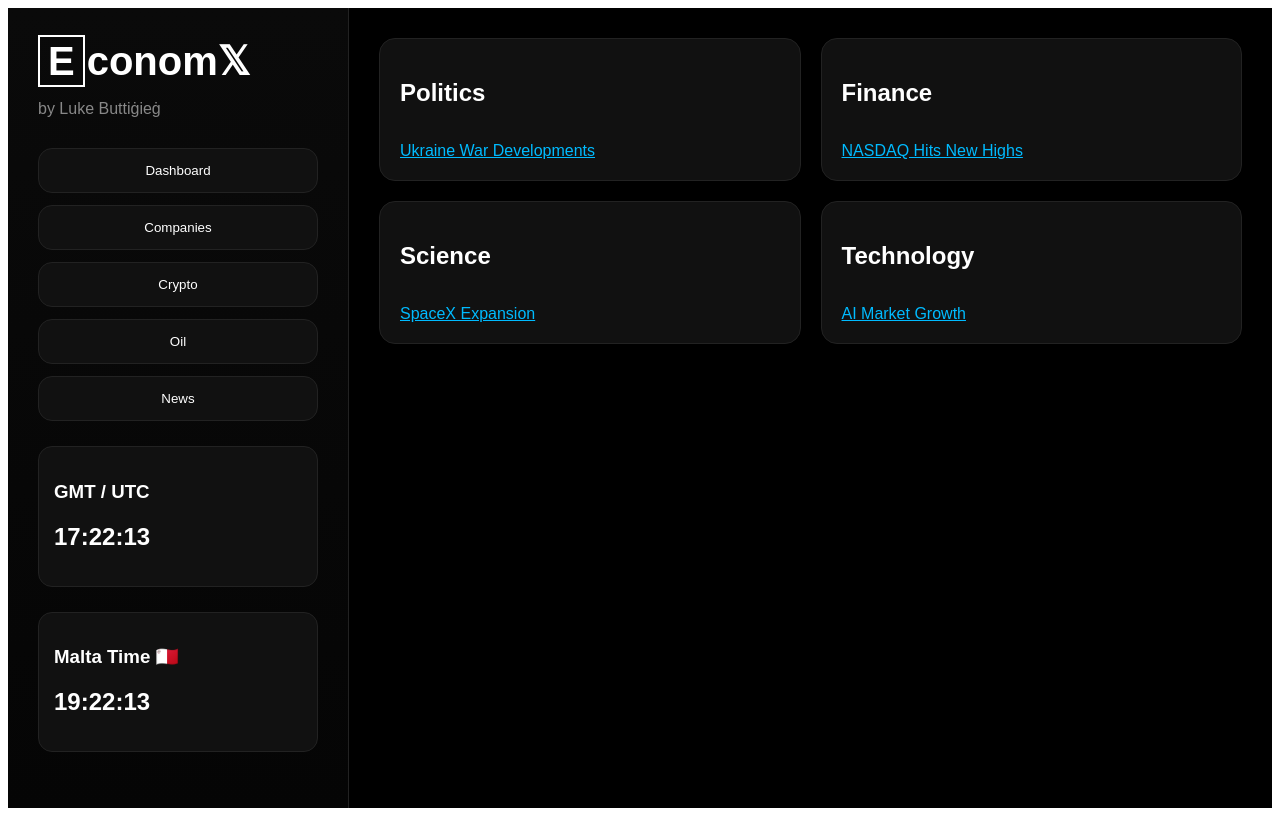
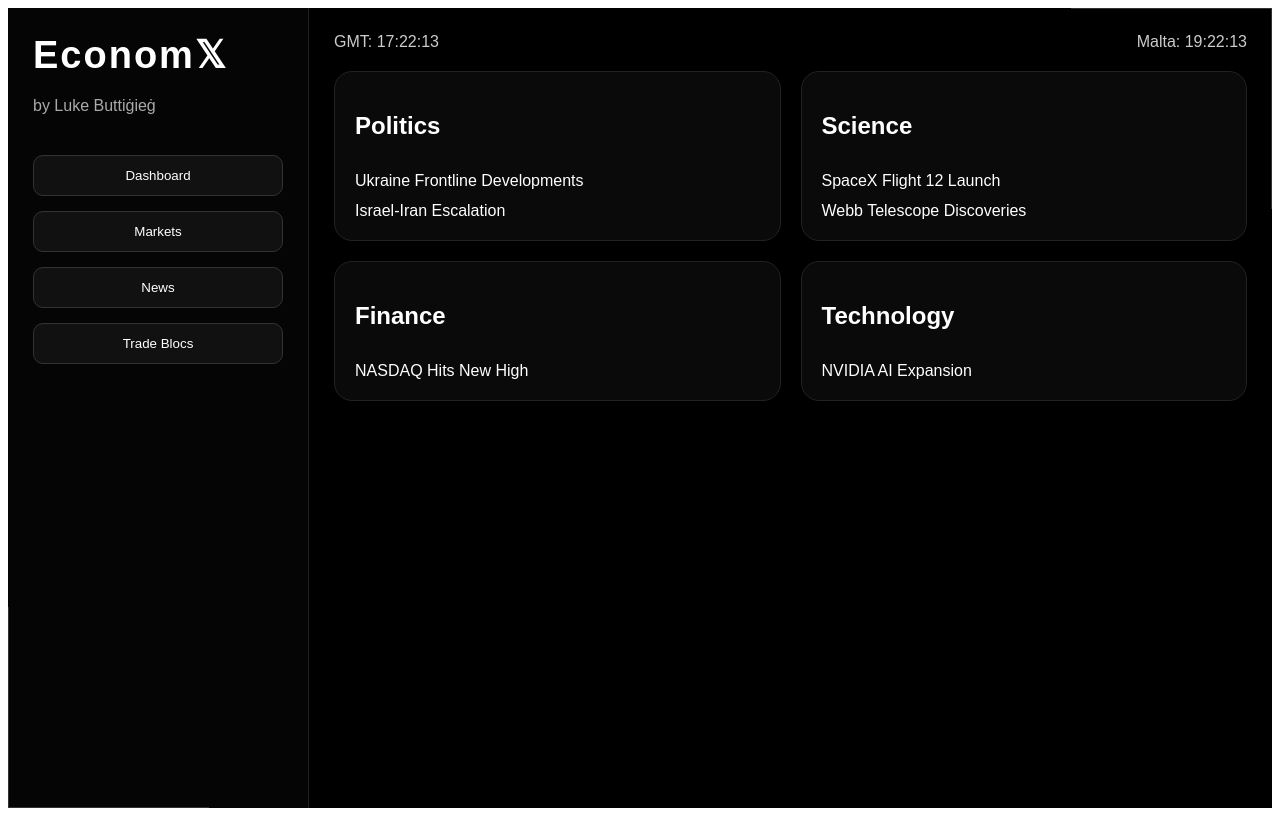
Before and after one commit to Lvke15/EconomX, a Next.js app: page / in a window 1280 px wide. Both pictures are taken after a click on the button "News". Built offline with nearby package versions, Linux system fonts and the light colour scheme.

Commit message:
Update index.js

```diff
--- a/pages/index.js
+++ b/pages/index.js
@@ -1,251 +1,184 @@
-
 import { useState, useEffect } from "react";
 
 export default function Home() {
   const [page, setPage] = useState("dashboard");
   const [selectedCountry, setSelectedCountry] = useState(null);
+
   const [gmtTime, setGmtTime] = useState("");
   const [maltaTime, setMaltaTime] = useState("");
 
   useEffect(() => {
-    const update = () => {
+    const updateClock = () => {
       const now = new Date();
 
       setGmtTime(
         now.toLocaleTimeString("en-GB", {
-          timeZone: "UTC"
+          timeZone: "UTC",
         })
       );
 
       setMaltaTime(
         now.toLocaleTimeString("en-GB", {
-          timeZone: "Europe/Malta"
+          timeZone: "Europe/Malta",
         })
       );
     };
 
-    update();
-
-    const interval = setInterval(update, 1000);
+    updateClock();
+    const interval = setInterval(updateClock, 1000);
 
     return () => clearInterval(interval);
   }, []);
 
   const countries = {
     usa: {
+      name: "United States",
       flag: "🇺🇸",
-      name: "United States",
+      gdp: "$30.5 Trillion",
+      currency: "US Dollar",
       capital: "Washington D.C.",
-      population: "341M",
-      currency: "US Dollar",
-      gdp: "$29.1 Trillion",
-      exports: "Technology, Aircraft, Oil",
-      imports: "Machinery, Electronics",
+      population: "341 Million",
+      exports: "Technology, Oil, Aircraft",
+      imports: "Consumer Goods, Electronics",
+      bloc: "USMCA, NATO",
       leader: "President",
-      bloc: "USMCA",
       war: "No direct war",
-      wiki: "https://en.wikipedia.org/wiki/United_States"
+      wiki: "https://en.wikipedia.org/wiki/United_States",
     },
 
     germany: {
+      name: "Germany",
       flag: "🇩🇪",
-      name: "Germany",
+      gdp: "$5.7 Trillion",
+      currency: "Euro",
       capital: "Berlin",
-      population: "84M",
-      currency: "Euro",
-      gdp: "$4.9 Trillion",
-      exports: "Cars, Chemicals",
+      population: "84 Million",
+      exports: "Cars, Machinery",
       imports: "Energy, Electronics",
+      bloc: "EU, NATO",
       leader: "Chancellor",
-      bloc: "EU / EEA",
       war: "No direct war",
-      wiki: "https://en.wikipedia.org/wiki/Germany"
+      wiki: "https://en.wikipedia.org/wiki/Germany",
     },
 
     china: {
+      name: "China",
       flag: "🇨🇳",
-      name: "China",
+      gdp: "$19.8 Trillion",
+      currency: "Yuan",
       capital: "Beijing",
-      population: "1.4B",
-      currency: "Yuan",
-      gdp: "$18.5 Trillion",
-      exports: "Electronics, Steel",
-      imports: "Oil, Semiconductors",
+      population: "1.4 Billion",
+      exports: "Electronics, Manufacturing",
+      imports: "Energy, Chips",
+      bloc: "BRICS",
       leader: "President",
-      bloc: "BRICS",
-      war: "No active war",
-      wiki: "https://en.wikipedia.org/wiki/China"
+      war: "No direct war",
+      wiki: "https://en.wikipedia.org/wiki/China",
     },
 
     india: {
+      name: "India",
       flag: "🇮🇳",
-      name: "India",
+      gdp: "$4.3 Trillion",
+      currency: "Indian Rupee",
       capital: "New Delhi",
-      population: "1.45B",
-      currency: "Indian Rupee",
-      gdp: "$4.1 Trillion",
-      exports: "IT Services, Pharmaceuticals",
+      population: "1.43 Billion",
+      exports: "IT, Pharmaceuticals",
       imports: "Oil, Electronics",
+      bloc: "BRICS",
       leader: "Prime Minister",
-      bloc: "BRICS",
-      war: "Regional tensions",
-      wiki: "https://en.wikipedia.org/wiki/India"
+      war: "Border tensions",
+      wiki: "https://en.wikipedia.org/wiki/India",
     },
 
     malta: {
+      name: "Malta",
       flag: "🇲🇹",
-      name: "Malta",
+      gdp: "$24 Billion",
+      currency: "Euro",
       capital: "Valletta",
-      population: "560K",
-      currency: "Euro",
-      gdp: "$25 Billion",
-      exports: "Services, Electronics",
+      population: "560,000",
+      exports: "Electronics, Financial Services",
       imports: "Fuel, Machinery",
+      bloc: "EU",
       leader: "Prime Minister",
-      bloc: "EU / Eurozone",
-      war: "None",
-      wiki: "https://en.wikipedia.org/wiki/Malta"
-    }
+      war: "No war",
+      wiki: "https://en.wikipedia.org/wiki/Malta",
+    },
   };
 
   const companies = [
-    ["Apple", "$3.2T", "+2.3%"],
-    ["Microsoft", "$3.1T", "+1.8%"],
-    ["NVIDIA", "$2.8T", "+5.4%"],
-    ["Amazon", "$2.1T", "+1.5%"],
-    ["Google", "$2.0T", "+1.2%"],
-    ["Meta", "$1.4T", "+2.0%"],
-    ["Tesla", "$780B", "-3.1%"],
-    ["Samsung", "$490B", "+0.8%"],
-    ["BYD", "$140B", "+4.2%"],
-    ["ExxonMobil", "$530B", "+1.0%"]
+    ["Apple", "+2.4%", "green"],
+    ["Microsoft", "+1.2%", "green"],
+    ["NVIDIA", "+4.7%", "green"],
+    ["Amazon", "-0.8%", "red"],
+    ["Tesla", "-2.2%", "red"],
+    ["Google", "+1.8%", "green"],
+    ["Meta", "+2.9%", "green"],
+    ["Samsung", "+0.7%", "green"],
+    ["BYD", "+3.5%", "green"],
+    ["ExxonMobil", "-1.1%", "red"],
   ];
 
   const cryptos = [
-    ["Bitcoin", "$108,000", "+4.1%"],
-    ["Ethereum", "$5,200", "+3.0%"],
-    ["Solana", "$240", "+8.0%"],
-    ["BNB", "$910", "+2.2%"],
-    ["XRP", "$2.90", "+5.0%"],
-    ["Cardano", "$1.50", "+1.2%"],
-    ["Dogecoin", "$0.45", "-1.0%"],
-    ["Avalanche", "$92", "+3.3%"],
-    ["Chainlink", "$48", "+2.9%"],
-    ["Toncoin", "$11", "+4.0%"]
+    ["Bitcoin", "+3.4%", "green"],
+    ["Ethereum", "+1.9%", "green"],
+    ["Solana", "-2.4%", "red"],
+    ["XRP", "+4.1%", "green"],
+    ["BNB", "-1.5%", "red"],
+    ["Cardano", "+2.3%", "green"],
+    ["Dogecoin", "-0.7%", "red"],
+    ["Avalanche", "+3.1%", "green"],
+    ["Polkadot", "-2.1%", "red"],
+    ["Chainlink", "+1.4%", "green"],
   ];
 
   const oil = [
-    ["Brent Oil", "$82", "+1.5%"],
-    ["WTI Crude", "$79", "+1.2%"],
-    ["Saudi Aramco", "$2.1T", "+0.9%"],
-    ["Shell", "$220B", "+0.6%"],
-    ["BP", "$115B", "-0.3%"],
-    ["Chevron", "$310B", "+0.8%"],
-    ["TotalEnergies", "$170B", "+1.0%"]
+    ["Brent Crude", "-0.5%", "red"],
+    ["WTI Crude", "+0.4%", "green"],
+    ["Shell", "+1.2%", "green"],
+    ["BP", "-0.8%", "red"],
+    ["Chevron", "+0.9%", "green"],
+    ["TotalEnergies", "+0.3%", "green"],
   ];
-
-  const renderCards = (items) => (
-    <div style={styles.grid}>
-      {items.map((item, i) => (
-        <div key={i} style={styles.card}>
-          <h2>{item[0]}</h2>
-
-          <h1>{item[1]}</h1>
-
-          <p
-            style={{
-              color:
-                item[2][0] === "+"
-                  ? "#00ff88"
-                  : "#ff5555"
-            }}
-          >
-            {item[2]}
-          </p>
-
-          <svg width="100%" height="60">
-            <polyline
-              fill="none"
-              stroke={
-                item[2][0] === "+"
-                  ? "#00ff88"
-                  : "#ff5555"
-              }
-              strokeWidth="3"
-              points={
-                item[2][0] === "+"
-                  ? "0,50 20,35 40,45 60,18 80,28 100,10 120,18 140,5"
-                  : "0,10 20,18 40,15 60,30 80,25 100,40 120,45 140,52"
-              }
-            />
-          </svg>
-        </div>
-      ))}
-    </div>
-  );
 
   return (
     <div style={styles.container}>
-      <aside style={styles.sidebar}>
-        <div
-          style={styles.logo}
-          onClick={() => setPage("dashboard")}
-        >
-          <span style={styles.logoE}>E</span>conom𝕏
+      <div style={styles.sidebar}>
+        <div onClick={() => setPage("dashboard")} style={styles.logo}>
+          Econom𝕏
         </div>
 
-        <p style={styles.credit}>
-          by Luke Buttiġieġ
-        </p>
+        <div style={styles.byline}>by Luke Buttiġieġ</div>
 
-        <div style={styles.menu}>
         <button style={styles.button} onClick={() => setPage("dashboard")}>
           Dashboard
         </button>
 
-          <button style={styles.button} onClick={() => setPage("companies")}>
-            Companies
-          </button>
-
-          <button style={styles.button} onClick={() => setPage("crypto")}>
-            Crypto
-          </button>
-
-          <button style={styles.button} onClick={() => setPage("oil")}>
-            Oil
+        <button style={styles.button} onClick={() => setPage("markets")}>
+          Markets
         </button>
 
         <button style={styles.button} onClick={() => setPage("news")}>
           News
         </button>
+
+        <button style={styles.button} onClick={() => setPage("blocs")}>
+          Trade Blocs
+        </button>
       </div>
 
-        <div style={styles.clockBox}>
-          <h3>GMT / UTC</h3>
-          <h2>{gmtTime}</h2>
+      <div style={styles.main}>
+        <div style={styles.topbar}>
+          <div>GMT: {gmtTime}</div>
+          <div>Malta: {maltaTime}</div>
         </div>
 
-        <div style={styles.clockBox}>
-          <h3>Malta Time 🇲🇹</h3>
-          <h2>{maltaTime}</h2>
-        </div>
-      </aside>
-
-      <main style={styles.main}>
         {page === "dashboard" && (
           <>
-            <div style={styles.header}>
-              <div>
-                <h1>Global Economic Dashboard</h1>
-                <p style={{ color: "#888" }}>
-                  May 2026 Economic Intelligence
-                </p>
-              </div>
+            <div style={styles.panel}>
+              <h1>Global Economic Heatmap</h1>
 
-              <div style={styles.live}>● LIVE</div>
-            </div>
-
-            <div style={styles.mapContainer}>
               <svg viewBox="0 0 1000 500" style={styles.map}>
                 <image
                   href="https://upload.wikimedia.org/wikipedia/commons/8/80/World_map_-_low_resolution.svg"
@@ -253,43 +186,90 @@
                   y="0"
                   width="1000"
                   height="500"
-                  opacity="0.9"
                 />
 
-                <circle cx="180" cy="160" r="18" fill="#ffffff22"
-                  onMouseEnter={() => setSelectedCountry(countries.usa)} />
+                <circle
+                  cx="170"
+                  cy="150"
+                  r="18"
+                  fill="#ffffff10"
+                  stroke="white"
+                  strokeWidth="2"
+                  style={{ cursor: "pointer" }}
+                  onMouseEnter={() =>
+                    setSelectedCountry(countries.usa)
+                  }
+                />
 
-                <circle cx="505" cy="145" r="10" fill="#ffffff22"
-                  onMouseEnter={() => setSelectedCountry(countries.germany)} />
+                <circle
+                  cx="505"
+                  cy="145"
+                  r="10"
+                  fill="#ffffff20"
+                  stroke="white"
+                  strokeWidth="2"
+                  style={{ cursor: "pointer" }}
+                  onMouseEnter={() =>
+                    setSelectedCountry(countries.germany)
+                  }
+                />
 
-                <circle cx="760" cy="200" r="16" fill="#ffffff22"
-                  onMouseEnter={() => setSelectedCountry(countries.china)} />
+                <circle
+                  cx="740"
+                  cy="200"
+                  r="18"
+                  fill="#ffffff20"
+                  stroke="white"
+                  strokeWidth="2"
+                  style={{ cursor: "pointer" }}
+                  onMouseEnter={() =>
+                    setSelectedCountry(countries.china)
+                  }
+                />
 
-                <circle cx="700" cy="260" r="14" fill="#ffffff22"
-                  onMouseEnter={() => setSelectedCountry(countries.india)} />
+                <circle
+                  cx="700"
+                  cy="260"
+                  r="14"
+                  fill="#ffffff20"
+                  stroke="white"
+                  strokeWidth="2"
+                  style={{ cursor: "pointer" }}
+                  onMouseEnter={() =>
+                    setSelectedCountry(countries.india)
+                  }
+                />
 
-                <circle cx="520" cy="210" r="6" fill="#ffffff22"
-                  onMouseEnter={() => setSelectedCountry(countries.malta)} />
+                <circle
+                  cx="520"
+                  cy="210"
+                  r="6"
+                  fill="#ffffff20"
+                  stroke="white"
+                  strokeWidth="2"
+                  style={{ cursor: "pointer" }}
+                  onMouseEnter={() =>
+                    setSelectedCountry(countries.malta)
+                  }
+                />
               </svg>
             </div>
 
             {selectedCountry && (
               <div style={styles.countryPanel}>
-                <h1>
+                <h2>
                   {selectedCountry.flag} {selectedCountry.name}
-                </h1>
+                </h2>
 
-                <div style={styles.infoGrid}>
-                  <div>Capital: {selectedCountry.capital}</div>
-                  <div>Population: {selectedCountry.population}</div>
-                  <div>Currency: {selectedCountry.currency}</div>
-                  <div>GDP: {selectedCountry.gdp}</div>
-                  <div>Exports: {selectedCountry.exports}</div>
-                  <div>Imports: {selectedCountry.imports}</div>
-                  <div>Leader: {selectedCountry.leader}</div>
-                  <div>Trade Bloc: {selectedCountry.bloc}</div>
-                  <div>Conflict Status: {selectedCountry.war}</div>
-                </div>
+                <p><b>GDP:</b> {selectedCountry.gdp}</p>
+                <p><b>Currency:</b> {selectedCountry.currency}</p>
+                <p><b>Capital:</b> {selectedCountry.capital}</p>
+                <p><b>Population:</b> {selectedCountry.population}</p>
+                <p><b>Exports:</b> {selectedCountry.exports}</p>
+                <p><b>Imports:</b> {selectedCountry.imports}</p>
+                <p><b>Trade Blocs:</b> {selectedCountry.bloc}</p>
+                <p><b>Leader:</b> {selectedCountry.leader}</p>
+                <p><b>War Status:</b> {selectedCountry.war}</p>
 
                 <a
                   href={selectedCountry.wiki}
@@ -297,51 +277,179 @@
                   rel="noreferrer"
                   style={styles.link}
                 >
-                  Open Wikipedia
+                  Wikipedia Page
                 </a>
               </div>
             )}
           </>
         )}
 
-        {page === "companies" && renderCards(companies)}
+        {page === "markets" && (
+          <>
+            <div style={styles.marketSection}>
+              <h2>Top Companies</h2>
 
-        {page === "crypto" && renderCards(cryptos)}
+              {companies.map((c, i) => (
+                <div key={i} style={styles.marketCard}>
+                  <div>
+                    <b>{c[0]}</b>
+                  </div>
 
-        {page === "oil" && renderCards(oil)}
+                  <div
+                    style={{
+                      color: c[2] === "green" ? "#00ff88" : "#ff4444",
+                    }}
+                  >
+                    {c[1]}
+                  </div>
+
+                  <div style={styles.chart}>
+                    ╱╲╱╲╱╲╱╲
+                  </div>
+                </div>
+              ))}
+            </div>
+
+            <div style={styles.marketSection}>
+              <h2>Cryptocurrencies</h2>
+
+              {cryptos.map((c, i) => (
+                <div key={i} style={styles.marketCard}>
+                  <div>
+                    <b>{c[0]}</b>
+                  </div>
+
+                  <div
+                    style={{
+                      color: c[2] === "green" ? "#00ff88" : "#ff4444",
+                    }}
+                  >
+                    {c[1]}
+                  </div>
+
+                  <div style={styles.chart}>
+                    ╱╲╱╲╱╲╱╲
+                  </div>
+                </div>
+              ))}
+            </div>
+
+            <div style={styles.marketSection}>
+              <h2>Oil & Energy</h2>
+
+              {oil.map((c, i) => (
+                <div key={i} style={styles.marketCard}>
+                  <div>
+                    <b>{c[0]}</b>
+                  </div>
+
+                  <div
+                    style={{
+                      color: c[2] === "green" ? "#00ff88" : "#ff4444",
+                    }}
+                  >
+                    {c[1]}
+                  </div>
+
+                  <div style={styles.chart}>
+                    ╱╲╱╲╱╲╱╲
+                  </div>
+                </div>
+              ))}
+            </div>
+          </>
+        )}
 
         {page === "news" && (
           <div style={styles.newsGrid}>
             <div style={styles.newsCard}>
               <h2>Politics</h2>
-              <a href="https://en.wikipedia.org/wiki/Russo-Ukrainian_War" target="_blank" rel="noreferrer" style={styles.link}>
-                Ukraine War Developments
+
+              <a
+                href="https://en.wikipedia.org/wiki/Russo-Ukrainian_War"
+                target="_blank"
+                rel="noreferrer"
+                style={styles.link}
+              >
+                Ukraine Frontline Developments
+              </a>
+
+              <a
+                href="https://en.wikipedia.org/wiki/2026_Israeli%E2%80%93Iranian_conflict"
+                target="_blank"
+                rel="noreferrer"
+                style={styles.link}
+              >
+                Israel-Iran Escalation
+              </a>
+            </div>
+
+            <div style={styles.newsCard}>
+              <h2>Science</h2>
+
+              <a
+                href="https://en.wikipedia.org/wiki/SpaceX"
+                target="_blank"
+                rel="noreferrer"
+                style={styles.link}
+              >
+                SpaceX Flight 12 Launch
+              </a>
+
+              <a
+                href="https://en.wikipedia.org/wiki/James_Webb_Space_Telescope"
+                target="_blank"
+                rel="noreferrer"
+                style={styles.link}
+              >
+                Webb Telescope Discoveries
               </a>
             </div>
 
             <div style={styles.newsCard}>
               <h2>Finance</h2>
-              <a href="https://en.wikipedia.org/wiki/Nasdaq" target="_blank" rel="noreferrer" style={styles.link}>
-                NASDAQ Hits New Highs
-              </a>
-            </div>
 
-            <div style={styles.newsCard}>
-              <h2>Science</h2>
-              <a href="https://en.wikipedia.org/wiki/SpaceX" target="_blank" rel="noreferrer" style={styles.link}>
-                SpaceX Expansion
+              <a
+                href="https://en.wikipedia.org/wiki/Nasdaq"
+                target="_blank"
+                rel="noreferrer"
+                style={styles.link}
+              >
+                NASDAQ Hits New High
               </a>
             </div>
 
             <div style={styles.newsCard}>
               <h2>Technology</h2>
-              <a href="https://en.wikipedia.org/wiki/Artificial_intelligence" target="_blank" rel="noreferrer" style={styles.link}>
-                AI Market Growth
+
+              <a
+                href="https://en.wikipedia.org/wiki/Nvidia"
+                target="_blank"
+                rel="noreferrer"
+                style={styles.link}
+              >
+                NVIDIA AI Expansion
               </a>
             </div>
           </div>
         )}
-      </main>
+
+        {page === "blocs" && (
+          <div style={styles.panel}>
+            <h1>Trade Blocs</h1>
+
+            <p>🇪🇺 European Union</p>
+            <p>🇪🇺 EEA</p>
+            <p>🇨🇭 EFTA</p>
+            <p>🇧🇷 MERCOSUR</p>
+            <p>🇨🇳 BRICS</p>
+            <p>🇸🇬 ASEAN</p>
+          </div>
+        )}
+      </div>
+
+      <div style={styles.cornerTop}></div>
+      <div style={styles.cornerBottom}></div>
     </div>
   );
 }
@@ -349,133 +457,142 @@
 const styles = {
   container: {
     display: "flex",
-    minHeight: "100vh",
     background: "#000",
     color: "white",
-    fontFamily: "Arial"
+    minHeight: "100vh",
+    fontFamily: "Arial",
+    position: "relative",
+    overflow: "hidden",
   },
 
   sidebar: {
-    width: "280px",
-    background: "linear-gradient(to bottom,#0a0a0a,#050505)",
+    width: "250px",
+    background: "#050505",
     borderRight: "1px solid #222",
-    padding: "30px"
+    padding: "25px",
+    display: "flex",
+    flexDirection: "column",
+    gap: "15px",
   },
 
   logo: {
-    fontSize: "40px",
+    fontSize: "38px",
     fontWeight: "bold",
-    cursor: "pointer"
+    cursor: "pointer",
+    marginBottom: "5px",
+    letterSpacing: "2px",
   },
 
-  logoE: {
-    border: "2px solid white",
-    padding: "2px 8px",
-    marginRight: "2px"
-  },
-
-  credit: {
-    color: "#888",
-    marginBottom: "30px"
-  },
-
-  menu: {
-    display: "flex",
-    flexDirection: "column",
-    gap: "12px"
+  byline: {
+    color: "#aaa",
+    marginBottom: "25px",
   },
 
   button: {
     background: "#111",
     color: "white",
-    border: "1px solid #222",
-    padding: "14px",
-    borderRadius: "14px",
-    cursor: "pointer"
-  },
-
-  clockBox: {
-    marginTop: "25px",
-    background: "#111",
-    border: "1px solid #222",
-    borderRadius: "14px",
-    padding: "15px"
+    border: "1px solid #333",
+    padding: "12px",
+    borderRadius: "10px",
+    cursor: "pointer",
+    transition: "0.3s",
   },
 
   main: {
     flex: 1,
-    padding: "30px"
+    padding: "25px",
+    overflowY: "auto",
   },
 
-  header: {
+  topbar: {
     display: "flex",
     justifyContent: "space-between",
-    alignItems: "center",
-    marginBottom: "25px"
+    marginBottom: "20px",
+    color: "#ccc",
   },
 
-  live: {
-    color: "#00ff88",
-    fontWeight: "bold"
-  },
-
-  mapContainer: {
+  panel: {
     background: "#080808",
     border: "1px solid #222",
-    borderRadius: "18px",
-    padding: "20px"
+    padding: "20px",
+    borderRadius: "20px",
+    marginBottom: "20px",
   },
 
   map: {
     width: "100%",
-    borderRadius: "16px"
+    borderRadius: "18px",
+    background: "#020202",
+    filter: "brightness(1.15)",
   },
 
   countryPanel: {
-    marginTop: "30px",
-    background: "#0f0f0f",
-    border: "1px solid #222",
+    marginTop: "20px",
+    background: "#0d0d0d",
+    border: "1px solid #333",
     borderRadius: "18px",
-    padding: "25px"
+    padding: "20px",
+    animation: "fade 0.3s ease",
   },
 
-  infoGrid: {
-    display: "grid",
-    gridTemplateColumns: "1fr 1fr",
-    gap: "12px",
-    marginTop: "20px",
-    color: "#ccc"
+  marketSection: {
+    marginBottom: "30px",
   },
 
-  grid: {
-    display: "grid",
-    gridTemplateColumns: "repeat(auto-fit,minmax(250px,1fr))",
-    gap: "20px"
+  marketCard: {
+    background: "#0a0a0a",
+    border: "1px solid #222",
+    padding: "15px",
+    borderRadius: "14px",
+    marginBottom: "12px",
+    display: "flex",
+    justifyContent: "space-between",
+    alignItems: "center",
   },
 
-  card: {
-    background: "#101010",
-    border: "1px solid #222",
-    borderRadius: "18px",
-    padding: "20px"
+  chart: {
+    fontSize: "20px",
+    color: "#ccc",
   },
 
   newsGrid: {
     display: "grid",
     gridTemplateColumns: "1fr 1fr",
-    gap: "20px"
+    gap: "20px",
   },
 
   newsCard: {
-    background: "#111",
+    background: "#0a0a0a",
     border: "1px solid #222",
-    borderRadius: "16px",
-    padding: "20px"
+    padding: "20px",
+    borderRadius: "18px",
+    display: "flex",
+    flexDirection: "column",
+    gap: "12px",
   },
 
   link: {
-    color: "#00bbff",
-    display: "inline-block",
-    marginTop: "15px"
-  }
+    color: "white",
+    textDecoration: "none",
+  },
+
+  cornerTop: {
+    position: "absolute",
+    top: 0,
+    right: 0,
+    width: "200px",
+    height: "200px",
+    borderTop: "1px solid #333",
+    borderRight: "1px solid #333",
+  },
+
+  cornerBottom: {
+    position: "absolute",
+    bottom: 0,
+    left: 0,
+    width: "200px",
+    height: "200px",
+    borderBottom: "1px solid #333",
+    borderLeft: "1px solid #333",
+  },
 };
```
Lines whose indentation alone changed are shown as unchanged.
